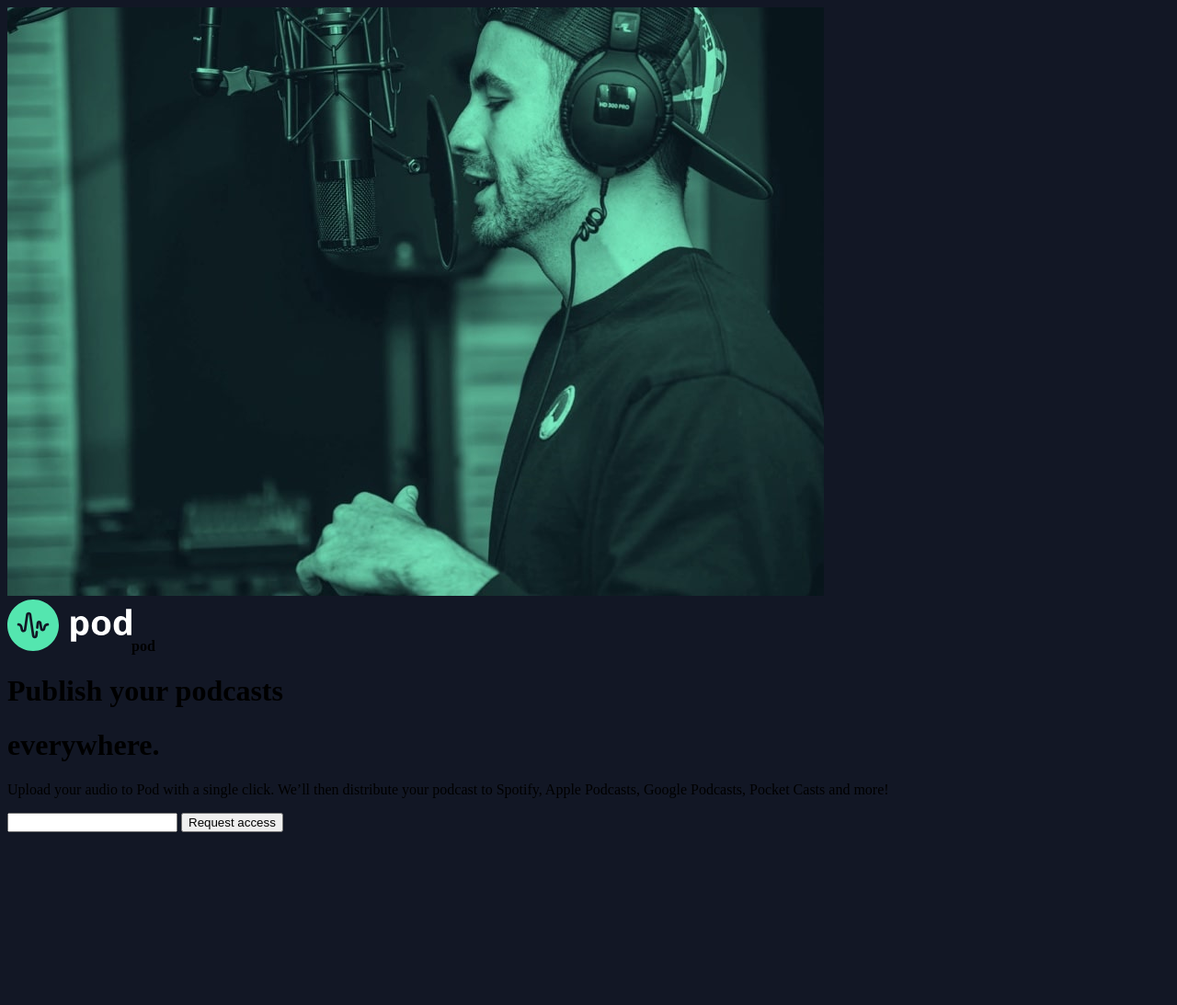
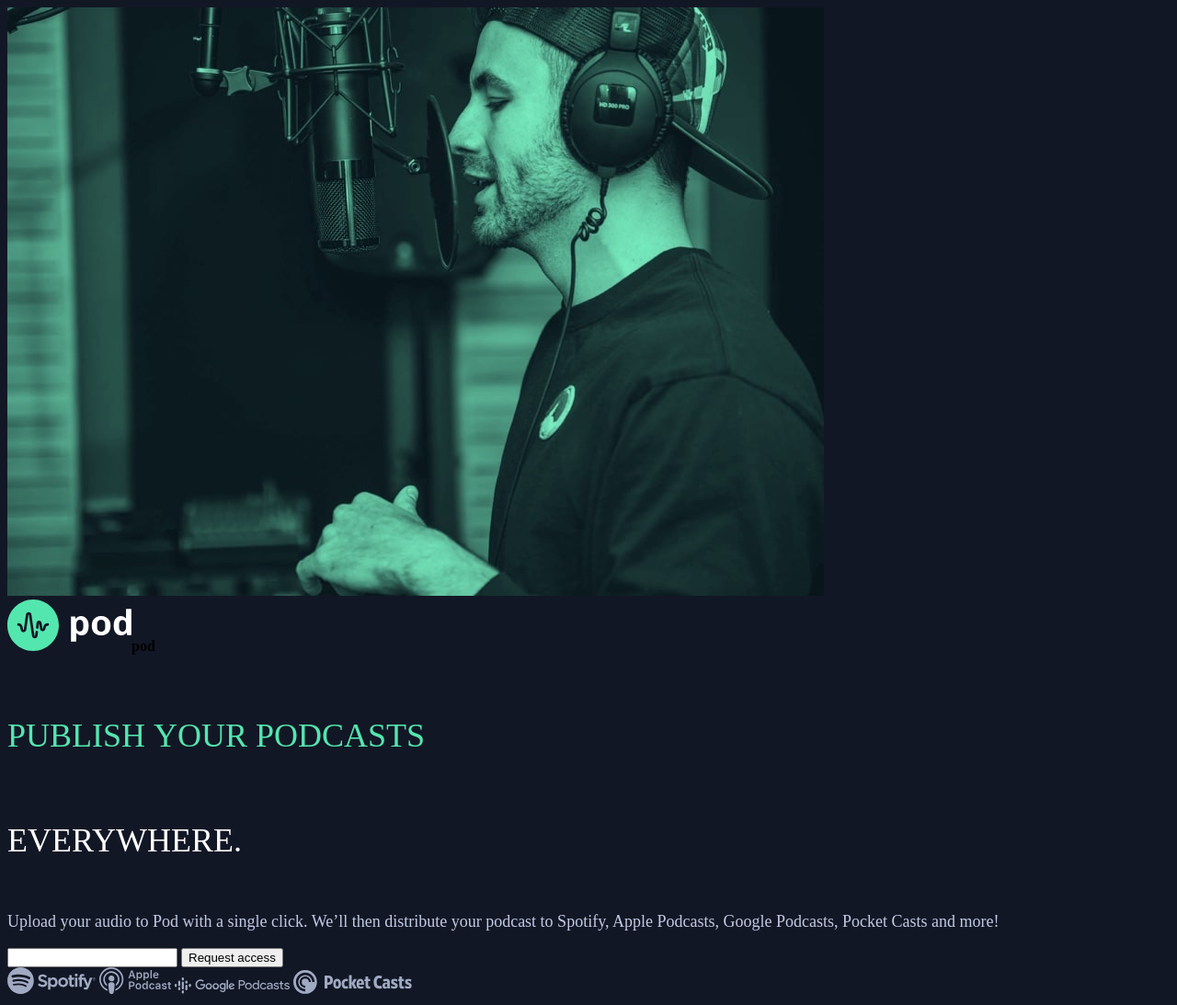
Before and after one commit to Jriera/Pod-Rquest-Page, a plain HTML site: page index.html in a window 1280 px wide. Shown: the whole page at 92% size. Before the commit the page ends 913 px from the top, so only its background shows below. Drawn offline with Linux system fonts and the light colour scheme; a web font is replaced by a local one.

Commit message:
font style and logos

```diff
--- a/index.html
+++ b/index.html
@@ -17,14 +17,20 @@
     <img src="./assets/desktop/image-host.jpg" alt="host image">
     <div class="logo"><img src="./assets/desktop/logo.svg" alt="">pod</div>
     <div class="container">
-      <h1>Publish your podcasts</h1>
-      <h1>everywhere.</h1>
-      <p>Upload your audio to Pod with a single click. We’ll then distribute your podcast to Spotify,
+      <p class="title1">Publish your podcasts</p>
+      <p class="title2">everywhere.<p>
+      <p class="pitch">Upload your audio to Pod with a single click. We’ll then distribute your podcast to Spotify,
         Apple Podcasts, Google Podcasts, Pocket Casts and more!</p>
         <form>
           <input type="text" id="email" name="email">
           <input type="button" value="Request access">
         </form>
+        <footer>
+          <img src="./assets/desktop/spotify.svg" alt="spotify logo">
+          <img src="./assets/desktop/apple-podcast.svg" alt="apple podcast logo">
+          <img src="./assets/desktop/google-podcasts.svg" alt="google podcasts logo">
+          <img src="./assets/desktop/pocket-casts.svg" alt="pocket casts logo">
+        </footer>
     </div>
 
   </div>
--- a/styles.css
+++ b/styles.css
@@ -12,3 +12,22 @@
     font-family: "chivo";
     font-weight: 300;
 }
+
+.title1,.title2{
+    font-size: 52px;
+    line-height: 62px;
+    font-variant-caps: all-petite-caps;
+}
+
+.title1{
+    color: #54E6AF;
+}
+
+.title2{
+    color: #FFFFFF;
+}
+
+.pitch{
+    color:#C2CBE5;
+    font-size: 18px;
+}
```
